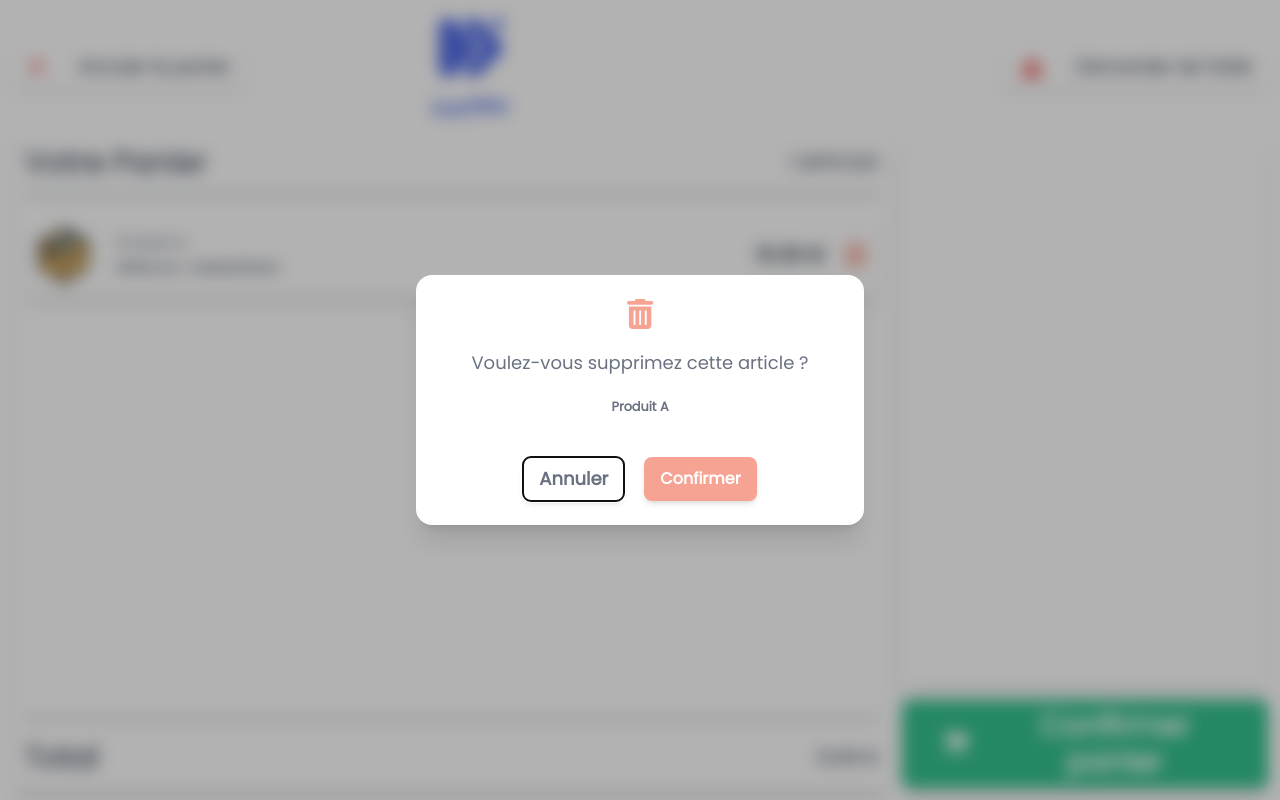
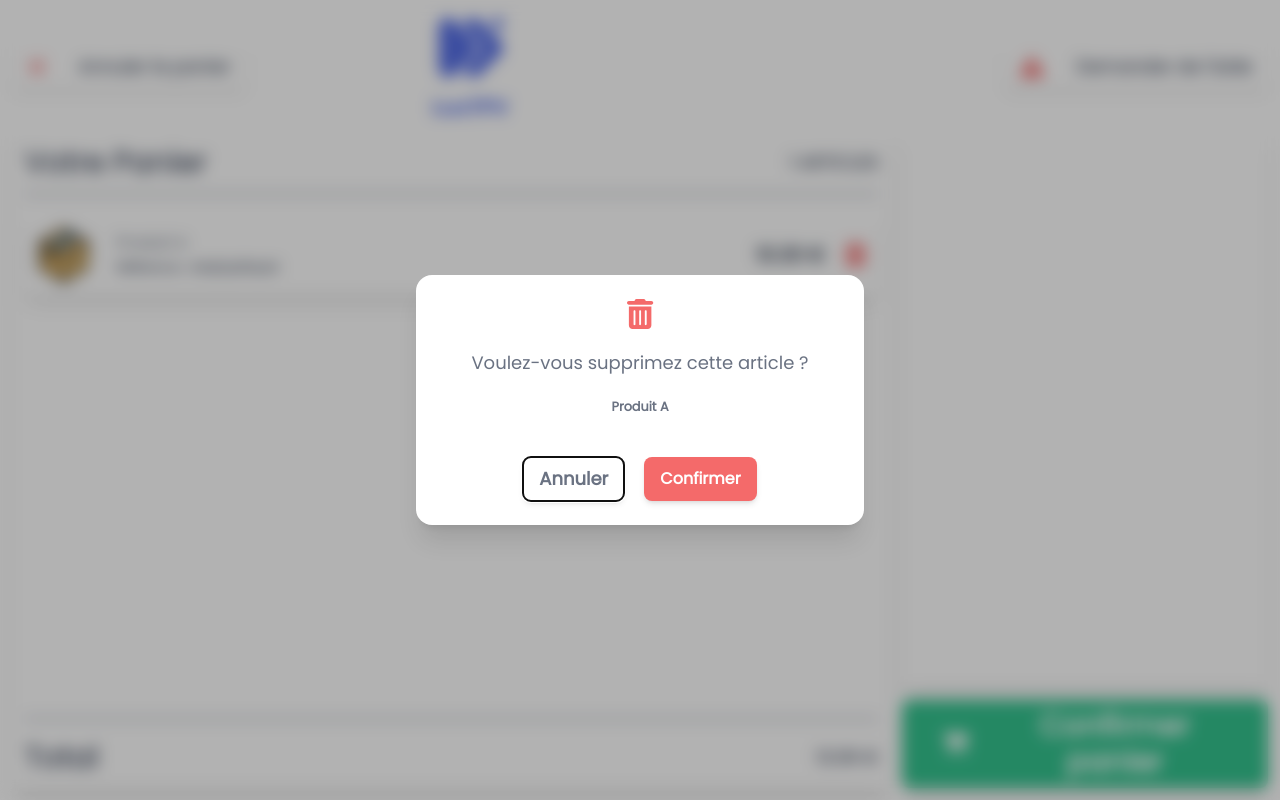
Before and after one commit to PAClement/maui-vue-app, a Vue app: page /checkout in a window 1280 px wide. Both pictures are taken after a click on the icon 855 px from the left and 255 px from the top of the page. Built offline with nearby package versions, Linux system fonts and the light colour scheme.

Commit message:
feat(component): update trash icon color for improved visibility

```diff
--- a/src/components/Article.vue
+++ b/src/components/Article.vue
@@ -9,7 +9,7 @@
     </div>
     <div class="flex items-center gap-5">
       <span class="font-bold text-xl text-gray-700">{{ props.price ?? 0 }} €</span>
-      <font-awesome-icon icon="trash-can" class="text-2xl text-red-400 cursor-pointer" @click="modalRemoveItem = true"
+      <font-awesome-icon icon="trash-can" class="text-2xl text-red-500 cursor-pointer" @click="modalRemoveItem = true"
                          v-if="displayButton"/>
     </div>
     <TransitionRoot appear :show="modalRemoveItem" as="template">
@@ -19,13 +19,13 @@
           <DialogPanel
               class="w-full max-w-md transform overflow-hidden rounded-2xl bg-white p-6 text-left shadow-xl transition-all">
             <div class="flex flex-col justify-center items-center gap-5">
-              <font-awesome-icon icon="trash-can" class="text-3xl text-red-400 cursor-pointer"/>
+              <font-awesome-icon icon="trash-can" class="text-3xl text-red-500 cursor-pointer"/>
               <h2 class="text-lg text-gray-500">Voulez-vous supprimez cette article ?</h2>
               <small class="mb-5 text-gray-500 font-bold">Produit {{ product }}</small>
               <div class="flex gap-5">
                 <Button @click="modalRemoveItem = false" text="Annuler"/>
                 <Button
-                    buttonClass="bg-red-400 shadow-md rounded-lg px-4 py-2 text-md font-bold text-white cursor-pointer"
+                    buttonClass="bg-red-500 shadow-md rounded-lg px-4 py-2 text-md font-bold text-white cursor-pointer"
                     text="Confirmer"/>
               </div>
             </div>
```
